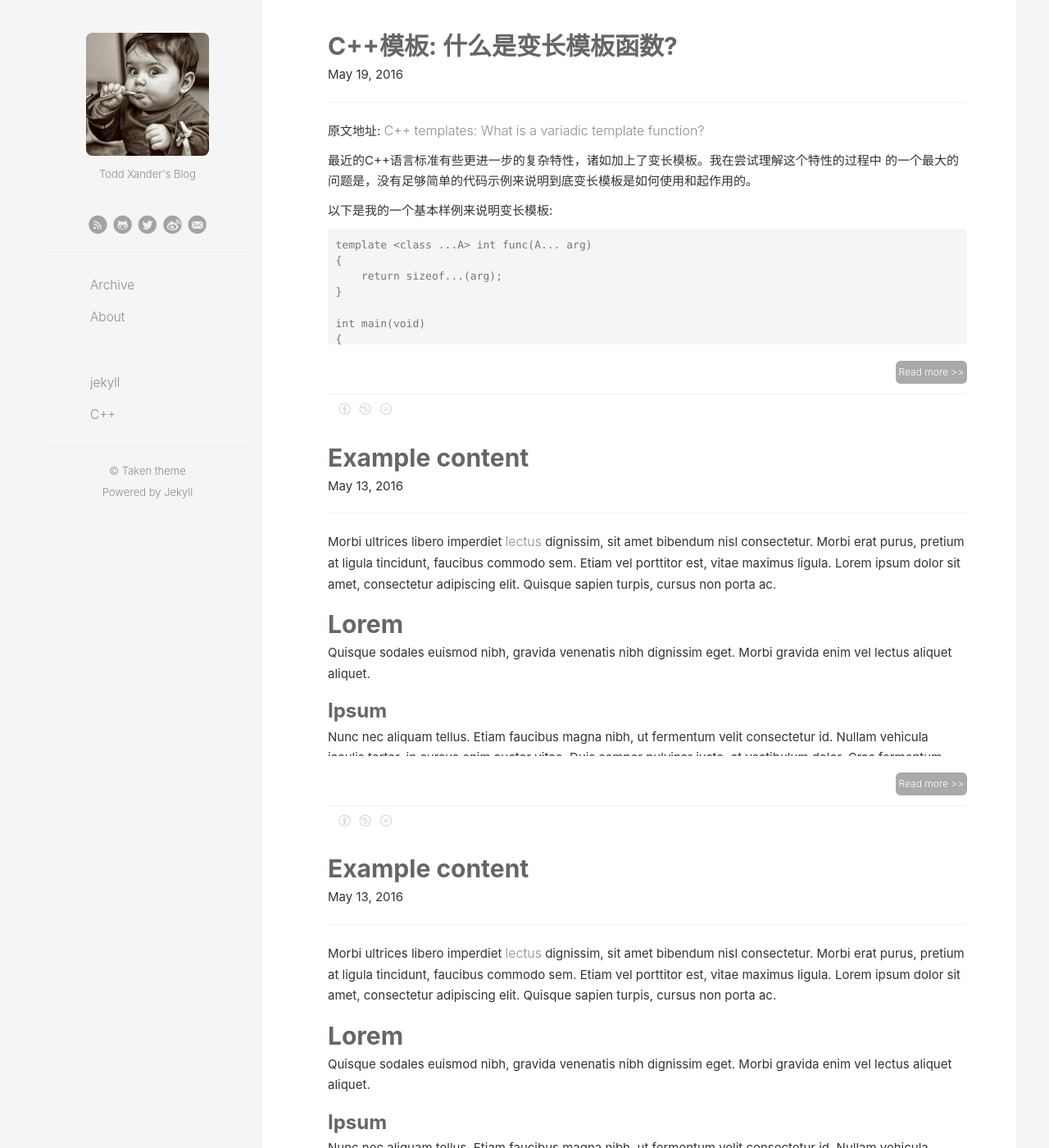
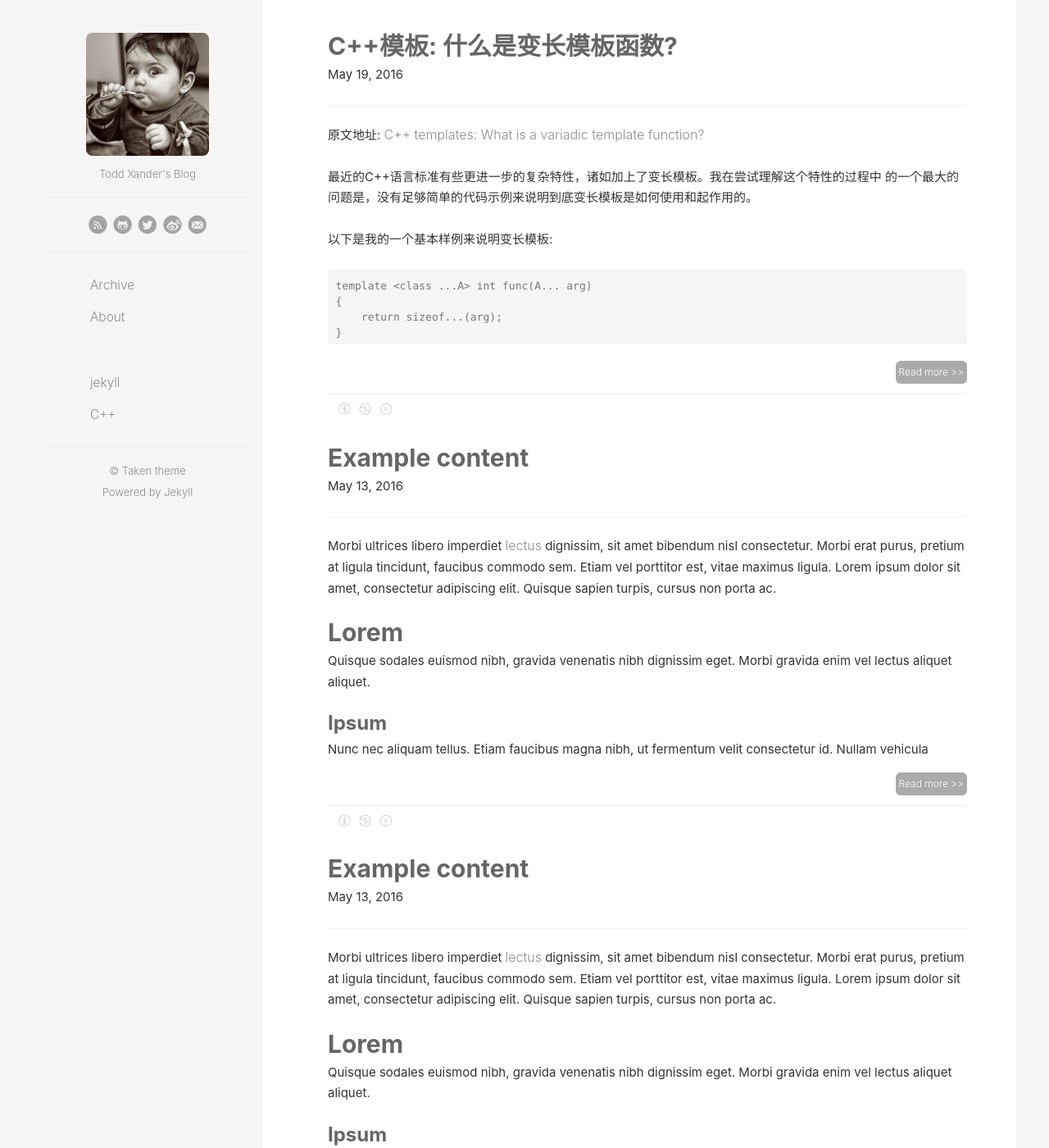
Before and after one commit to todd-xander/todd-xander.github.io, a Jekyll site: the page built from index.html, in a window 1280 px wide and 1400 px high. Shown: the whole window at 82% size. Built offline with Jekyll 4.4.1, drawn with Linux system fonts in a browser that asks for light colours; the list of posts is cut into pages by our own code.

Commit message:
Update style.scss

```diff
--- a/css/style.scss
+++ b/css/style.scss
@@ -178,6 +178,7 @@ th.title {
 
 .content p
 {
+    margin: 0 0 25px 0;
     background-color: #fff;
 }
 
```
